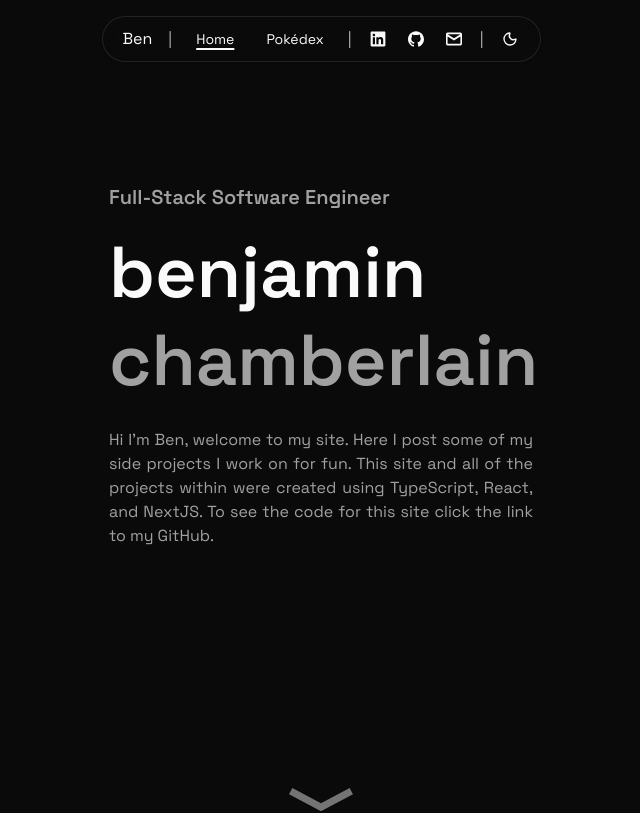
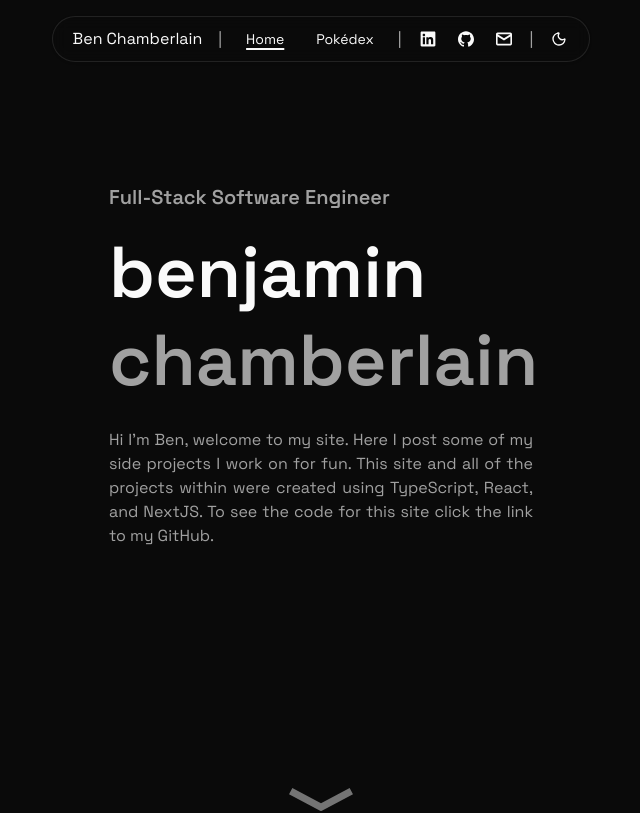
Before and after one commit to chambomango/pokedex, a Next.js app: page / in a window 1280 px wide. Shown: the top 813 px of the page, without its empty margins (319-959 px from the left). Built offline with nearby package versions, Linux system fonts and the light colour scheme.

Commit message:
Update name

```diff
--- a/src/components/navBar.tsx
+++ b/src/components/navBar.tsx
@@ -12,7 +12,7 @@ export default async function NavBar() {
     <div className="sticky top-2 z-50 flex justify-center px-4 py-2  pointer-events-none">
       <nav className="flex items-center gap-1 px-3 py-1 border rounded-full bg-background/70 backdrop-blur-sm shadow-sm pointer-events-auto">
         <Link href="/">
-          <span className="px-2">Ben</span>
+          <span className="px-2">Ben Chamberlain</span>
         </Link>
         <span className="text-muted-foreground px-1">|</span>
         <ul className="flex flex-row items-center">
```
